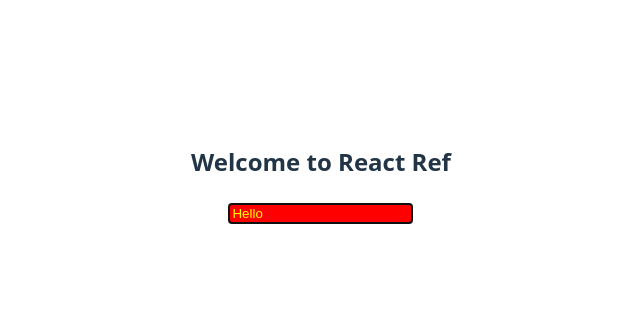
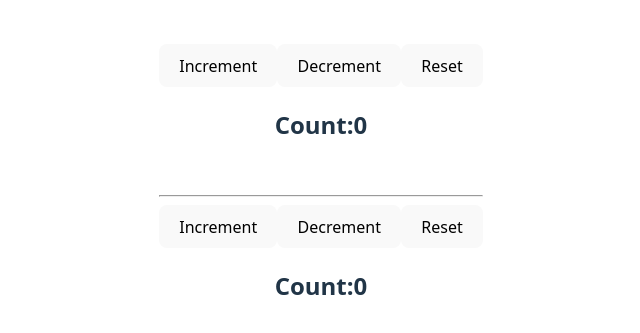
Before and after one commit to pavankumar2974/React-Js, a React (Vite) app in the folder revise/: page / in a window 1280 px wide. Shown: the part 241-574 px from the top of the page, without its empty margins (319-959 px from the left). Built offline with nearby package versions, Linux system fonts and the light colour scheme.

Commit message:
HOCComponent

```diff
--- a/revise/src/App.jsx
+++ b/revise/src/App.jsx
@@ -5,6 +5,8 @@ import './App.css'
 import NameInput from './Components/Hoc/NameInput'
 import CommentInput from './Components/Hoc/CommentInput'
 import Refs from './Components/Refs/Refs'
+import ClickCounter from './Components/HOC1/ClickCounter'
+import HoverCounter from './Components/HOC1/HoverCounter'
 
 function App() {
   const [count, setCount] = useState(0)
@@ -15,7 +17,11 @@ function App() {
         {/* <h1>React Hoc-Input Length Tracker</h1> */}
         {/* <NameInput />
         <CommentInput /> */}
-        <Refs/>
+        {/* <Refs/> */}
+        <ClickCounter/>
+        <br/>
+        <hr/>
+        <HoverCounter/>
       </div>
     </>
   );
--- /dev/null
+++ b/revise/src/Components/HOC1/ClickCounter.jsx
@@ -0,0 +1,21 @@
+import { Component } from "react";
+import HocComponent from "./HocComponent";
+
+
+class ClickCounter extends Component{
+    render(){
+        console.log(this.props);
+        console.log("FromClickCounter");
+        const{count,incrementCount,decrementCount,resetCount}=this.props;
+       return(
+            <div>
+<button onClick={incrementCount}>Increment</button>
+<button onClick={decrementCount}>Decrement</button>
+
+<button onClick={resetCount}>Reset</button>
+<h2>Count:{count}</h2>
+            </div>
+        )
+    }
+}
+export default HocComponent(ClickCounter);
--- /dev/null
+++ b/revise/src/Components/HOC1/HocComponent.jsx
@@ -0,0 +1,39 @@
+import { Component } from "react";
+
+function HocComponent(MiddleComp) {
+  return class extends Component {
+    constructor(props) {
+      super(props);
+      this.state = {
+        count: 0,
+      };
+    }
+
+    incrementCount = () => {
+      this.setState({ count: this.state.count + 1 });
+    };
+
+    decrementCount = () => {
+      this.setState({ count: this.state.count - 1 });
+    };
+
+    resetCount = () => {
+      this.setState({ count: 0 });
+    };
+
+    render() {
+      return (
+        <div>
+          <MiddleComp
+            incrementCount={this.incrementCount}
+            decrementCount={this.decrementCount}
+            resetCount={this.resetCount}
+            {...this.state}
+          />
+        </div>
+      );
+    }
+  };
+}
+
+export default HocComponent;
--- /dev/null
+++ b/revise/src/Components/HOC1/HoverCounter.jsx
@@ -0,0 +1,22 @@
+import { Component } from "react";
+import HocComponent from "./HocComponent";
+
+
+
+class HoverCounter extends Component{
+    render(){
+        console.log(this.props);
+        console.log("HoverCounter");
+        const{count,incrementCount,decrementCount,resetCount}=this.props;
+return(
+    <div>
+        <button onMouseOver={incrementCount}>Increment</button>
+        <button onMouseOver={decrementCount}>Decrement</button>
+        <button onMouseOver={resetCount}>Reset</button>
+        <h2>Count:{count}</h2>
+    </div>
+);
+
+        }
+    }
+export default HocComponent(HoverCounter);
```
